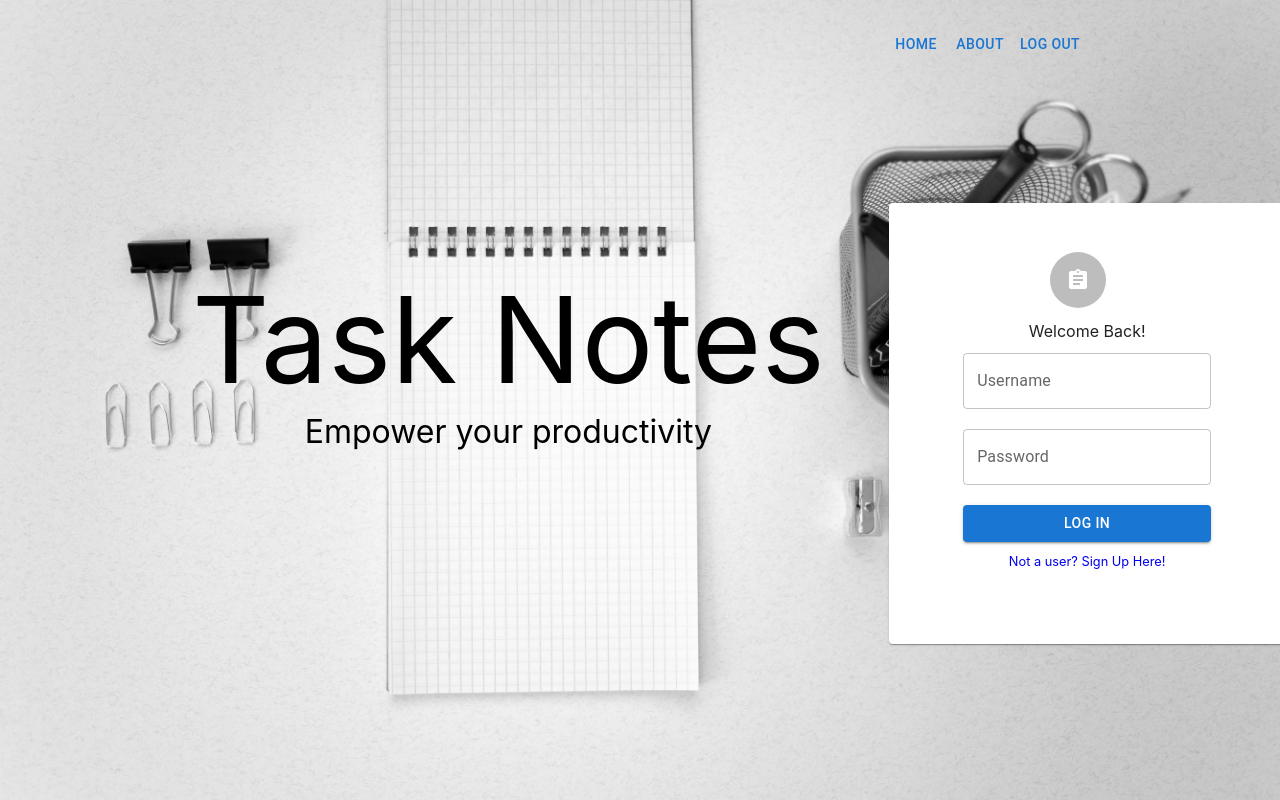
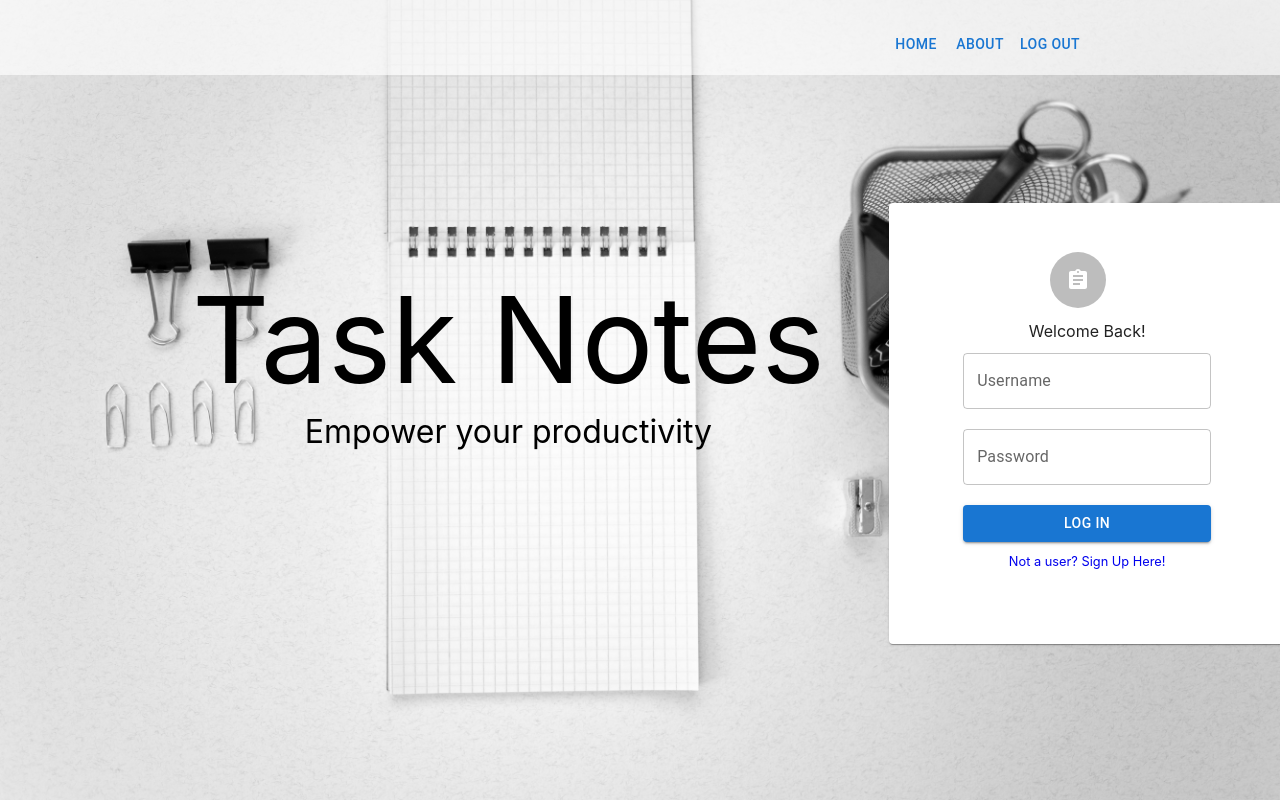
Before and after one commit to jonathan-portillo/todo-frontend, a React (Create React App) app: page / in a window 1280 px wide. Built offline with nearby package versions, Linux system fonts and the light colour scheme.

Commit message:
nav more readable added background color

```diff
--- a/src/App.css
+++ b/src/App.css
@@ -40,6 +40,8 @@ body {
   padding: 2% 15% 1% 3%;
   display: flex;
   justify-content: flex-end;
+  color: white;
+  background-color: rgba(255, 255, 255, 0.662);
 }
 
 .thatsthemotto {
```
